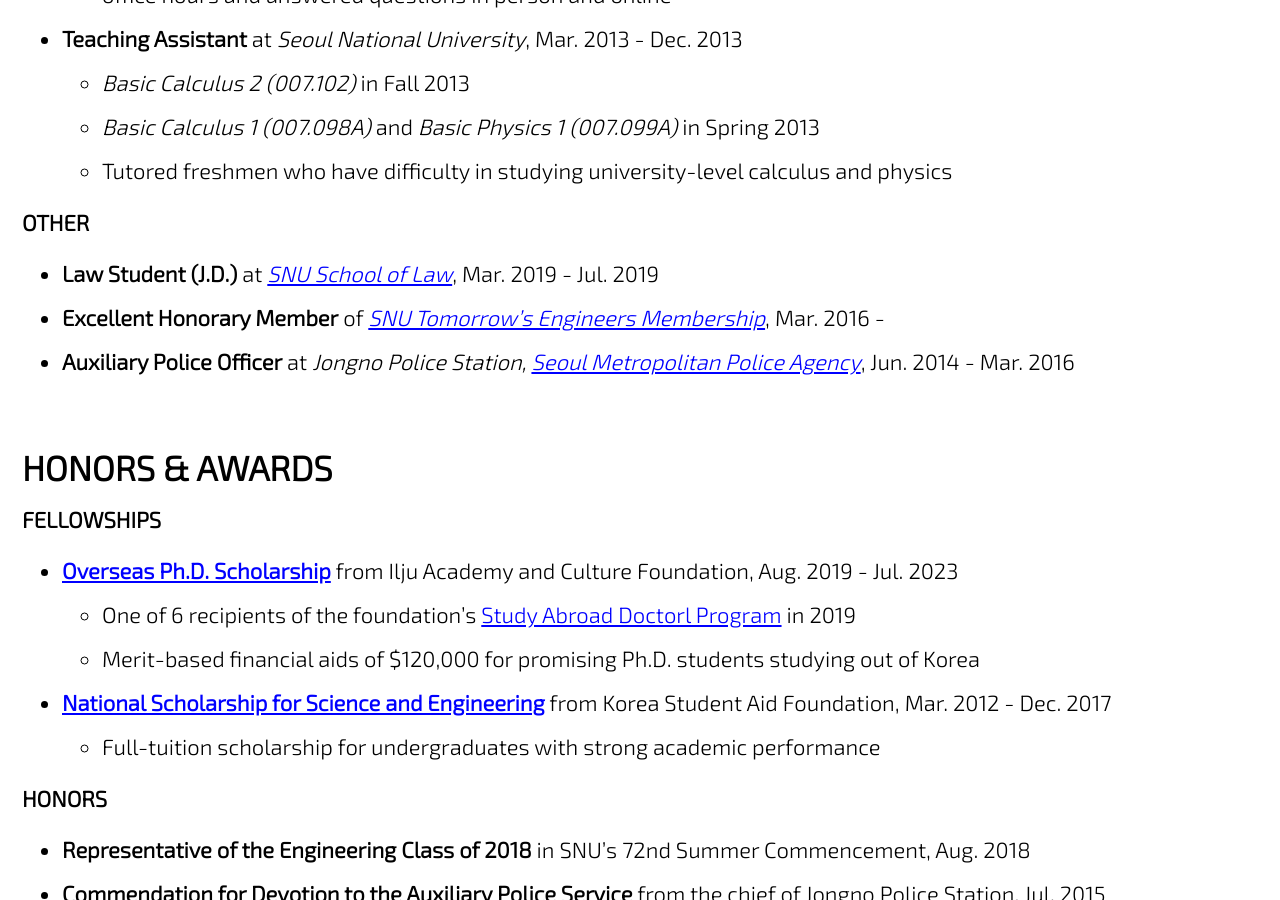
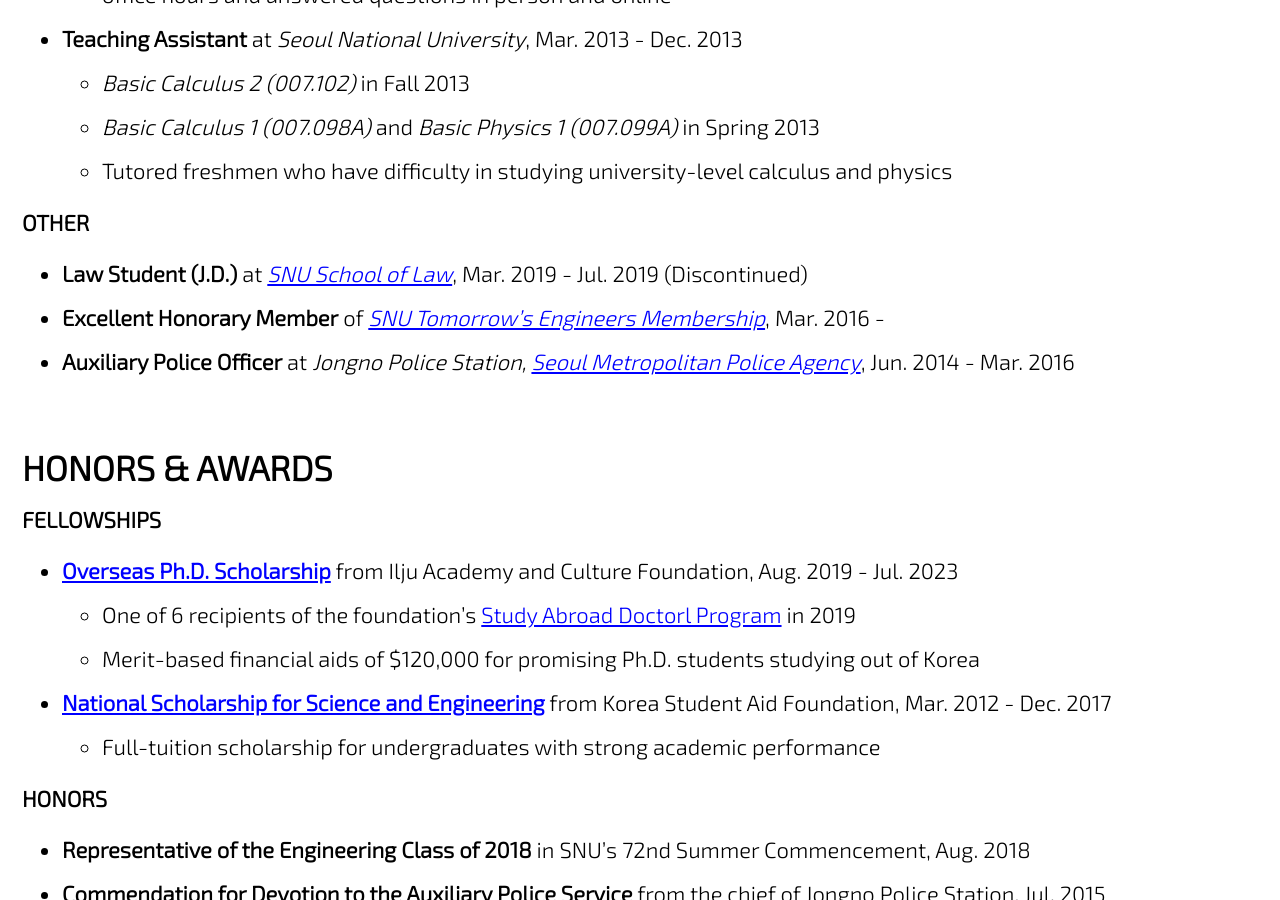
Before and after one commit to jun9303/jun9303.github.io, a Jekyll site: the page built from _pages/about.md, in a window 1280 px wide and 900 px high, scrolled down 2231 px. Built offline with Jekyll 4.4.1, drawn with Linux system fonts in a browser that asks for light colours; cached includes are drawn as plain includes; nearby versions of some CDN libraries.

Commit message:
Signed-off-by: Joon <jun9303@gmail.com>

```diff
--- a/_pages/about.md
+++ b/_pages/about.md
@@ -73,7 +73,7 @@ feature_row:
 
 ### OTHER
 
-- **Law Student (J.D.)** at *[SNU School of Law](http://law.snu.ac.kr/index_en.php)*, Mar. 2019 - Jul. 2019
+- **Law Student (J.D.)** at *[SNU School of Law](http://law.snu.ac.kr/index_en.php)*, Mar. 2019 - Jul. 2019 (Discontinued)
 - **Excellent Honorary Member** of *[SNU Tomorrow's Engineers Membership](https://honor.snu.ac.kr)*, Mar. 2016 -
 - **Auxiliary Police Officer** at *Jongno Police Station, [Seoul Metropolitan Police Agency](https://www.smpa.go.kr/home/homeIndexEng.do?menuCode=eng)*, Jun. 2014 - Mar. 2016
 
```
